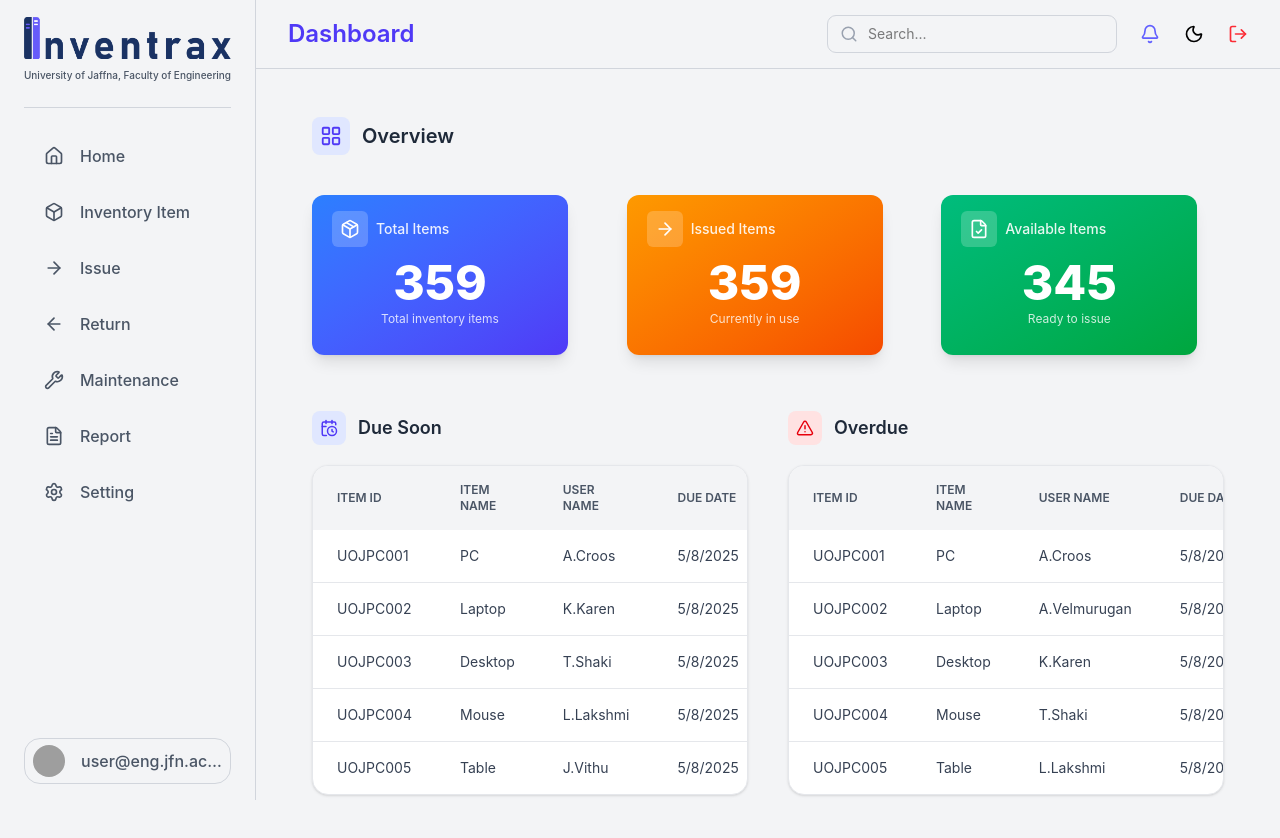
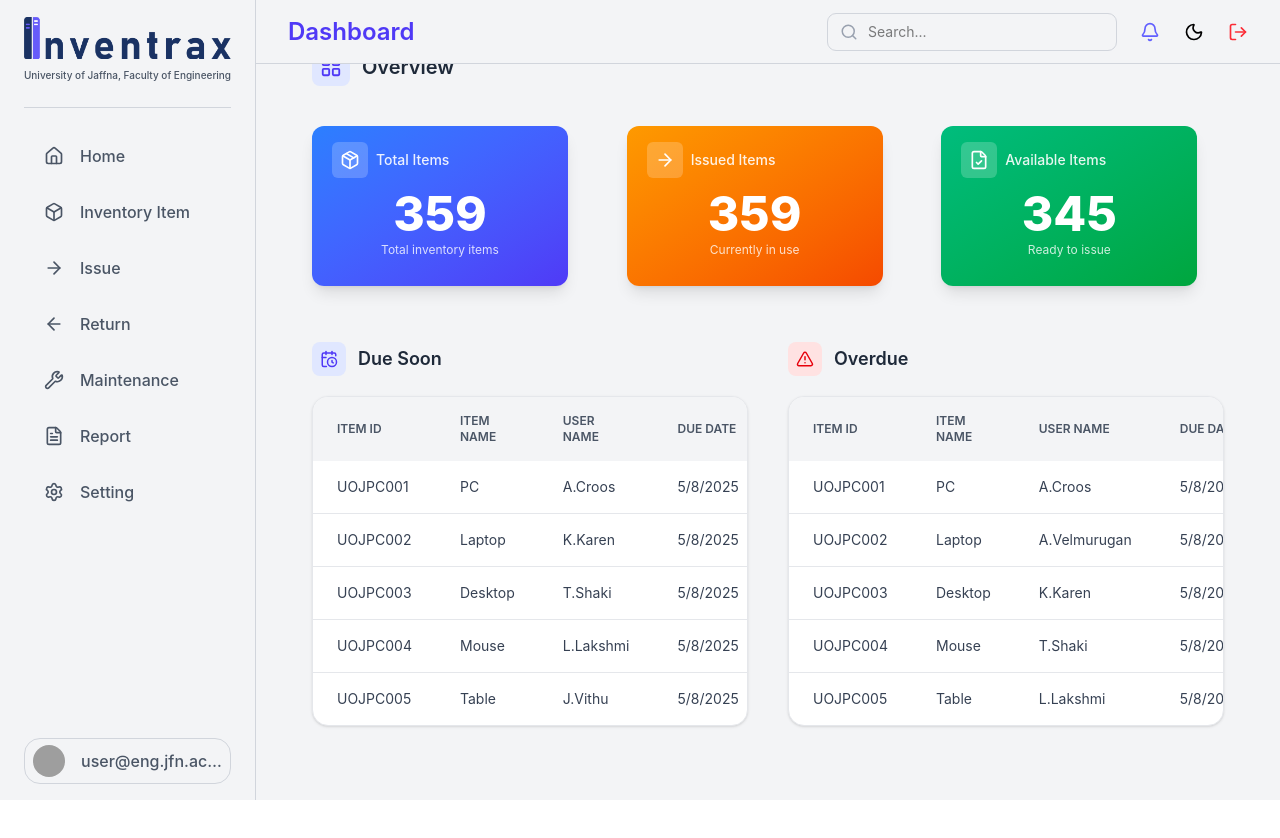
Before and after one commit to karenthiran/Inventory-Management-System, a React (Vite) app in the folder client/: page / in a window 1280 px wide. Shown: the top 838 px of the page. After the commit the page ends 800 px from the top, so only its background shows below. Built offline with nearby package versions, Linux system fonts and the light colour scheme; grey boxes are pictures that could not be loaded.

Commit message:
make topbar fixed

```diff
--- a/client/src/components/common/TopNavbar.jsx
+++ b/client/src/components/common/TopNavbar.jsx
@@ -18,7 +18,7 @@ const Topbar = () => {
   const title = routeTitles[location.pathname] || "Dashboard";
 
   return (
-    <div className="w-full bg-gray-100 px-8 py-4 flex items-center justify-between   border-b border-gray-300">
+    <div className="fixed top-0 left-64 right-0 h-16 bg-gray-100 px-8 flex items-center justify-between border-b border-gray-300 z-40">
       {/* Dynamic Title */}
       <h1 className="text-2xl font-semibold text-indigo-600">{title}</h1>
 
```
